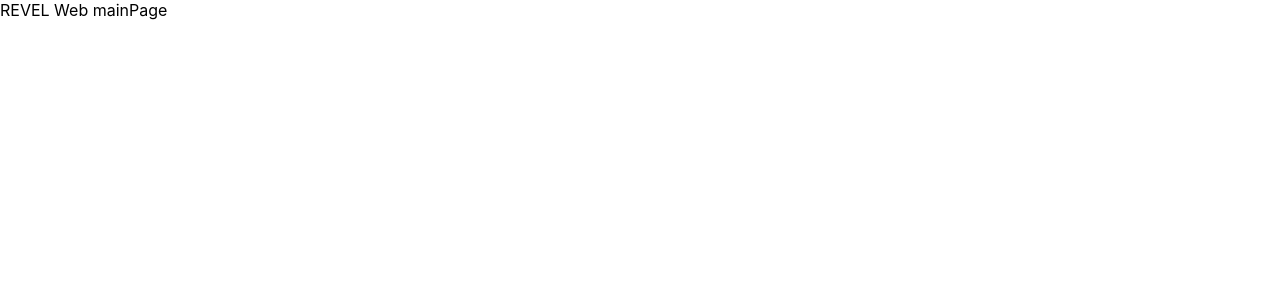
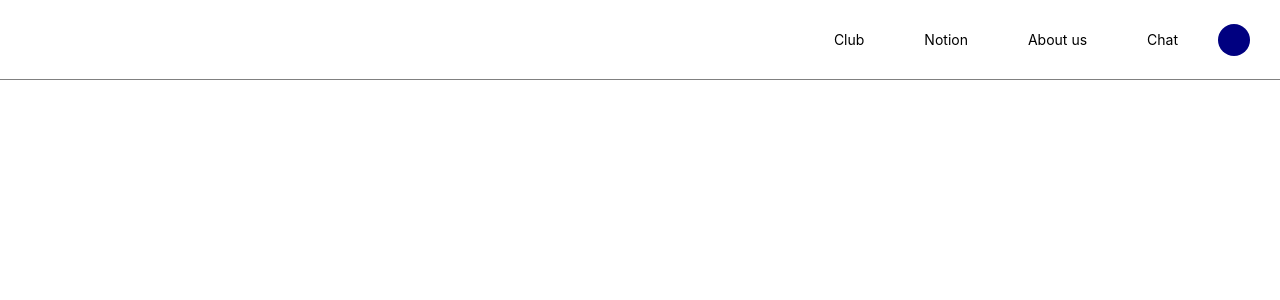
Before and after one commit to RE-VEL/REVEL-frontend-V1, a Next.js app: page / in a window 1280 px wide. Shown: the top 300 px of the page. Built offline with nearby package versions, Linux system fonts and the light colour scheme.

Commit message:
Feat: 화면에 header 추가

```diff
--- a/pages/_app.tsx
+++ b/pages/_app.tsx
@@ -1,9 +1,15 @@
 import '../styles/globals.css';
 import '../styles/font.css';
 import type { AppProps } from 'next/app';
+import Header from '../components/common/header/header';
 
 function MyApp({ Component, pageProps }: AppProps) {
-  return <Component {...pageProps} />;
+  return (
+    <div>
+      <Header />
+      <Component {...pageProps} />;
+    </div>
+  );
 }
 
 export default MyApp;
```
